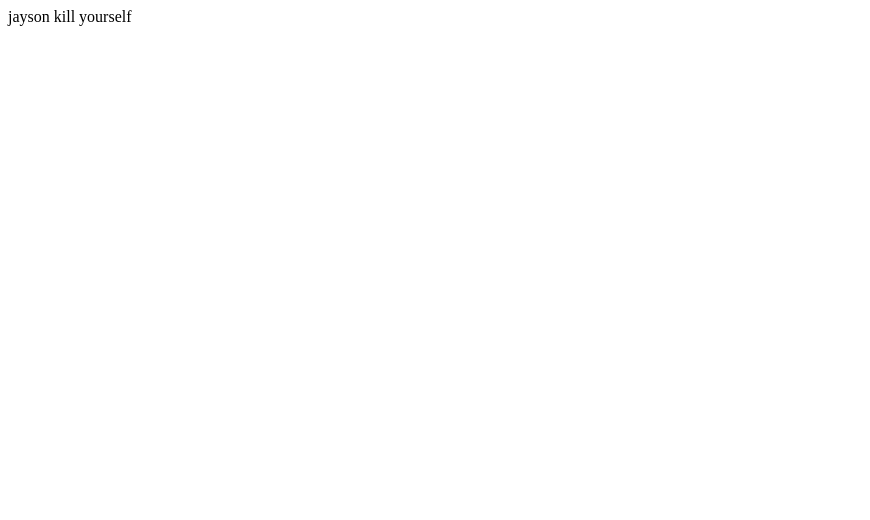
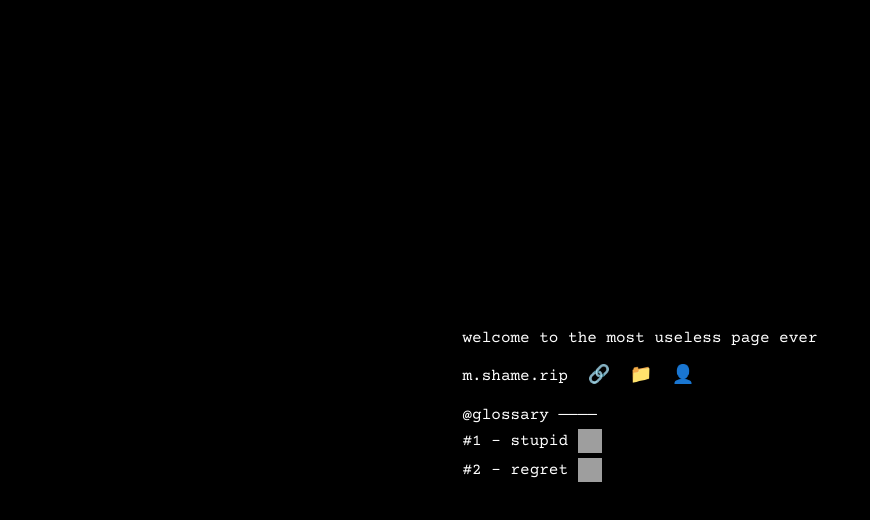
Before and after one commit to ohdaw/m, a plain HTML site: page index.html in a window 1280 px wide. Shown: the whole page, without its empty margins (0-870 px from the left). Drawn offline with nearby package versions, Linux system fonts and the light colour scheme; grey boxes are pictures that could not be loaded.

Commit message:
Update index.html

```diff
--- a/index.html
+++ b/index.html
@@ -1 +1,94 @@
-jayson kill yourself
+
+<!DOCTYPE html>
+<html lang="en">
+<head>
+    <meta charset="UTF-8">
+    <meta name="viewport" content="width=device-width, initial-scale=1.0">
+    <meta property="og:title" content="media.shame.rip">
+    <meta property="og:description" content="used for virtually hosting a bunch of random shit that no one needs to be hosting">
+    <meta property="og:image" content="https://cdn.discordapp.com/emojis/817976186390183966?size=64">
+    <meta property="og:url" content="https://m.shame.rip/">
+    <meta property="theme-color" content="#5c5c5b">
+    <script disable-devtool-auto="" src="https://cdn.jsdelivr.net/npm/disable-devtool"></script>
+    <link rel="icon" href="https://cdn.discordapp.com/emojis/817976186390183966" type="image/png">
+    <title>media.</title>
+    <style>
+        @import url('https://fonts.googleapis.com/css2?family=Courier+Prime&display=swap');
+
+        body {
+            margin: 0;
+            height: 100vh;
+            display: flex;
+            justify-content: center;
+            align-items: center;
+            background-color: black;
+            color: white;
+            font-family: 'Courier Prime', 'Courier New', Courier, monospace;
+            font-size: 16px;
+        }
+
+        .content {
+            text-align: left;
+            display: inline-block;
+        }
+
+        .prevent-select {
+            -webkit-user-select: none;
+            -ms-user-select: none;
+            user-select: none;
+        }
+
+        .icons {
+            margin-left: 10px;
+            text-decoration: none;
+            color: white;
+            font-size: 18px;
+        }
+
+        .projects {
+            margin-top: 20px;
+        }
+
+        .projects p {
+            margin: 5px 0;
+            display: flex;
+            align-items: center;
+        }
+
+        .projects a {
+            color: white;
+            text-decoration: none;
+        }
+
+        .projects a:hover {
+            text-decoration: underline;
+        }
+
+        .projects img {
+            margin-left: 10px;
+            width: 24px;
+            height: 24px;
+        }
+    </style>
+</head>
+<body>
+    <div class="content">
+        <p>welcome to the most useless page ever</p>
+        <p>m.shame.rip
+	     <a class="icons" href="https://discord.gg/stupid" target="_blank">🔗</a>
+	     <a class="icons" href="https://help.shame.rip/" target="_blank">📁</a>
+	     <a class="icons" href="https://oscar.shame.rip/" target="_blank">👤</a>
+        </p>
+
+        <div class="projects">
+            <p>@glossary ————</p>
+            <p>#1 -&nbsp;<a href="https://discord.gg/stupid" target="_blank">stupid</a>
+                <img src="https://imgur.com/EjpUsQT.gif" alt="project image">
+            </p>
+            <p>#2 -&nbsp;<a href="https://regret.shame.rip/" target="_blank">regret</a>
+                <img src="https://regret.shame.rip/images/image.png" alt="project image">
+            </p>
+        </div>
+    </div>
+</body>
+</html>
```
